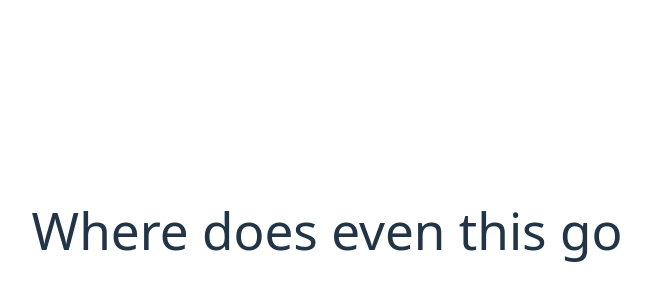
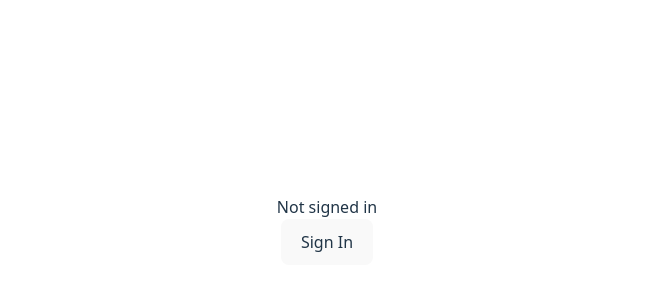
Before and after one commit to henry-md/boilerplate-firebase-extension, a React (Vite) app in the folder extension/: page / in a window 1280 px wide. Shown: the part 170-470 px from the top of the page, without its empty margins (313-964 px from the left). Built offline with nearby package versions, Linux system fonts and the light colour scheme.

Commit message:
MILESTONE: Configured popup.html & .js as a React functional component. Everything is integrated now!

```diff
--- a/extension/src/App.tsx
+++ b/extension/src/App.tsx
@@ -1,9 +1,10 @@
 import './App.css'
+import Popup from './pages/Popup'
 
 function App() {
   return (
     <>
-      <h1>Where does even this go</h1>
+      <Popup />
     </>
   )
 
--- /dev/null
+++ b/extension/src/pages/Popup.tsx
@@ -0,0 +1,45 @@
+
+import React, { useEffect, useState } from 'react';
+import type { User } from '../types/User';
+
+const Popup: React.FC = () => {
+  const [user, setUser] = useState<User | null>(null);
+
+  useEffect(() => {
+    chrome.storage.local.get(['user'], (result) => {
+      setUser(result.user || null);
+    });
+  }, []);
+
+  useEffect(() => {
+    console.log('user', user);
+  }, [user]);
+
+  const handleSignIn = () => {
+    chrome.runtime.sendMessage({ action: 'signIn' }, (response) => {
+      if (response?.user) setUser(response.user);
+    });
+  };
+
+  const handleSignOut = () => {
+    chrome.runtime.sendMessage({ action: 'signOut' }, () => {
+      setUser(null);
+    });
+  };
+
+  return (
+    <div>
+      <div>
+        {user ? `Signed in as: ${user.email}` : 'Not signed in'}
+      </div>
+      {!user && (
+        <button onClick={handleSignIn}>Sign In</button>
+      )}
+      {user && (
+        <button onClick={handleSignOut}>Sign Out</button>
+      )}
+    </div>
+  );
+};
+
+export default Popup;
--- /dev/null
+++ b/extension/src/types/User.ts
@@ -0,0 +1,30 @@
+export interface ProviderData {
+  displayName: string;
+  email: string;
+  // May add other fields later (providerId, photoURL, etc.)
+}
+
+// Security Token Service Token Manager
+export interface StsTokenManager {
+  accessToken: string;
+  expirationTime: string;
+  refreshToken: string;
+}
+
+// Default user type from Firebase Google OAuth
+export interface User {
+  apiKey: string;
+  appName: string;
+  createdAt: string;
+  displayName: string;
+  email: string;
+  emailVerified: boolean;
+  isAnonymous: boolean;
+  lastLoginAt: string;
+  photoURL: string;
+  providerData: ProviderData[];
+  stsTokenManager: StsTokenManager;
+  uid: string;
+  // Disable excess property checking for object literals
+  [key: string]: any; // eslint-disable-line @typescript-eslint/no-explicit-any
+}
--- a/extension/vite.config.ts
+++ b/extension/vite.config.ts
@@ -32,7 +32,7 @@ export default defineConfig({
         assetFileNames: '[name].[ext]'
       }
     },
-    minify: false,
+    minify: true,
     sourcemap: true,
   },
 })
```
Also changed, not shown: extension/public/manifest.json, 2 other files (tests, documents, lock files or other folders).
